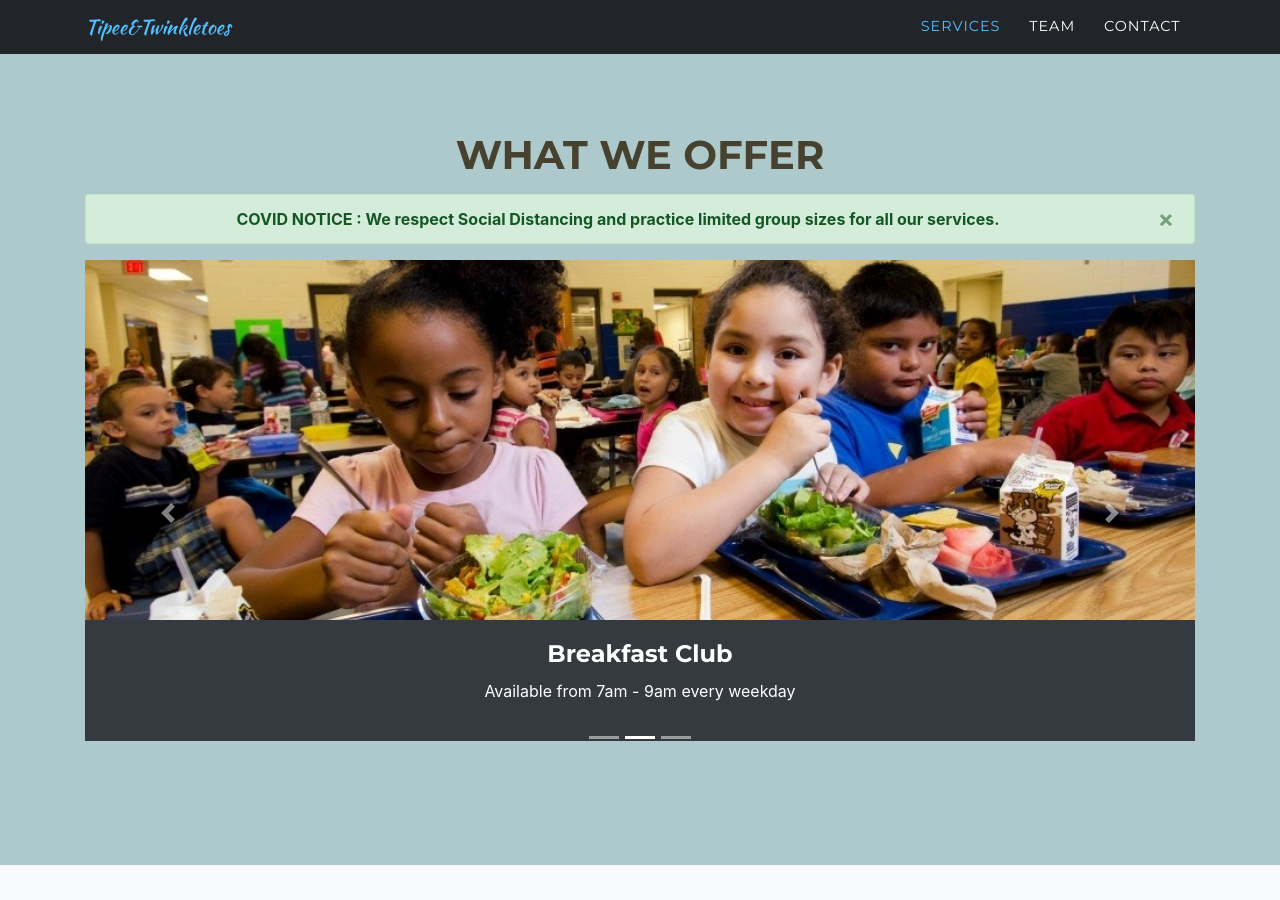
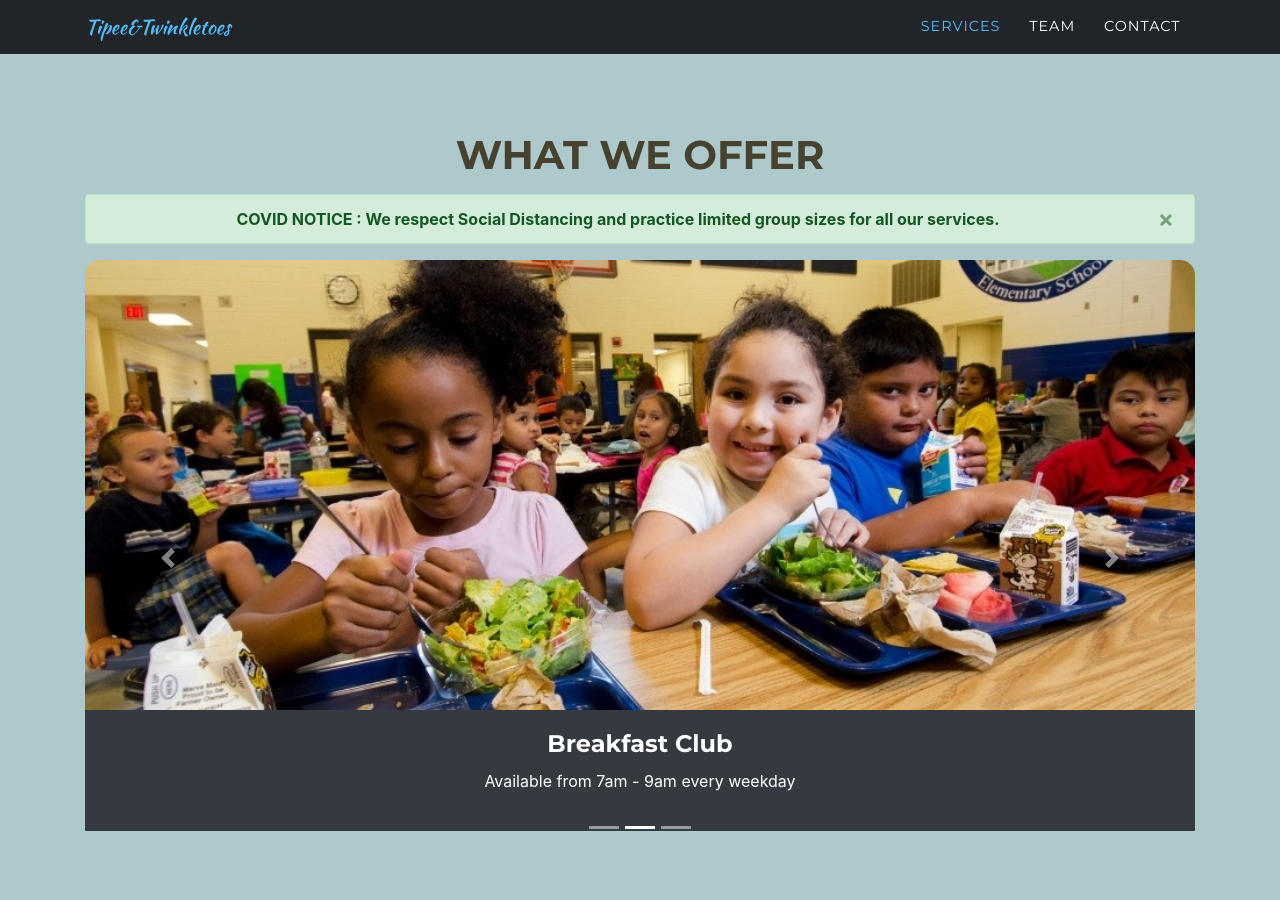
Before and after one commit to jsqribe/jsqribe.github.io, a Jekyll site: the page built from index.md, in a window 1280 px wide and 900 px high, scrolled down 793 px. Built offline with Jekyll 4.4.1, drawn with Linux system fonts in a browser that asks for light colours; some web fonts are replaced; comment, search, counter and statistics services are not loaded; grey boxes are pictures that could not be loaded.

Commit message:
carousel responsive plz

```diff
--- a/_includes/services.html
+++ b/_includes/services.html
@@ -1,8 +1,10 @@
 <!-- Services -->
   <section class="page-section" id="{{ site.data.sitetext.services.section | default: "services" }}">
 
-    <div class="container text-center">
+    <div class="container">
 
+      <div class="row">
+         <div class="col-lg-12 text-center">
             <h2 class="section-heading text-uppercase">{{ site.data.sitetext.services.title | default: "Services" }}</h2>
 
             {% if site.data.sitetext.services.text %}
@@ -47,7 +49,8 @@
                 <span class="sr-only">Next</span>
               </a>
             </div>
-
+          </div>
+          </div>
     </div>
 </section>
 <!-- End Services -->
--- a/_sass/layout/_services.scss
+++ b/_sass/layout/_services.scss
@@ -4,6 +4,10 @@ section#services {
   .section-heading {
     color: rgba(49, 36, 15, 0.822);
   }
+  .carousel-inner {
+    border-radius: 15px;
+  }
+
   .carousel-caption {
     position: relative;
     left: 0;
@@ -11,7 +15,7 @@ section#services {
   }
   .d-block{
       width: 100%;
-      height: 40vh;
+      height: 50vh;
       object-fit: cover;
   }
 }
```
Lines whose indentation alone changed are shown as unchanged.
